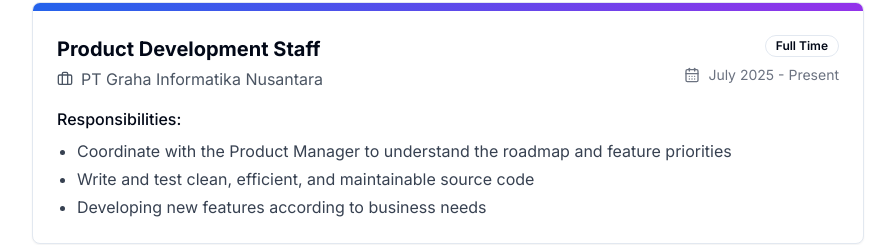
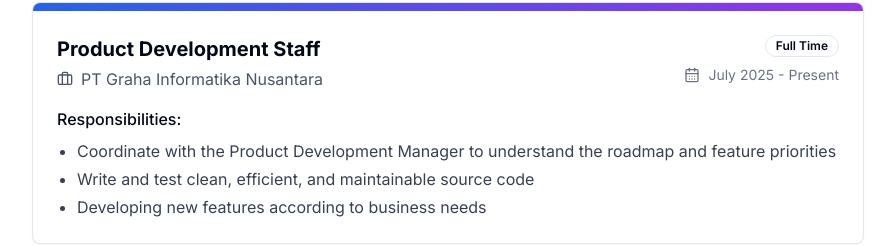
Before and after one commit to 0xilham/profile-0xilham, a Next.js app: page / in a window 1280 px wide. Shown: the part 922-1167 px from the top of the page, without its empty margins (192-1087 px from the left). Built offline with nearby package versions, Linux system fonts and the light colour scheme.

Commit message:
update: experience

```diff
--- a/components/experience.tsx
+++ b/components/experience.tsx
@@ -19,7 +19,7 @@ export default function Experience() {
             period: "July 2025 - Present",
             type: "Full Time",
             responsibilities: [
-                "Coordinate with the Product Manager to understand the roadmap and feature priorities",
+                "Coordinate with the Product Development Manager to understand the roadmap and feature priorities",
                 "Write and test clean, efficient, and maintainable source code",
                 "Developing new features according to business needs",
             ],
```
